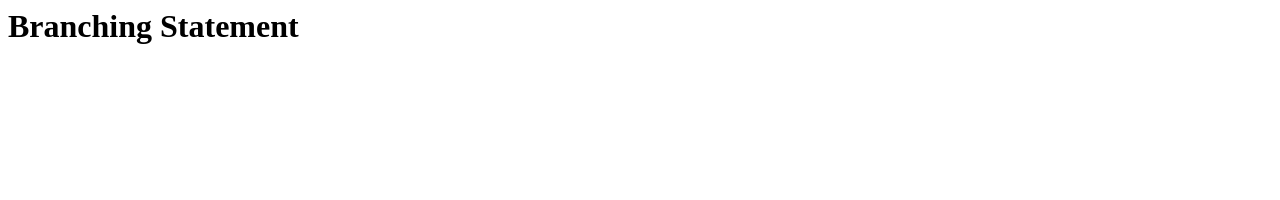
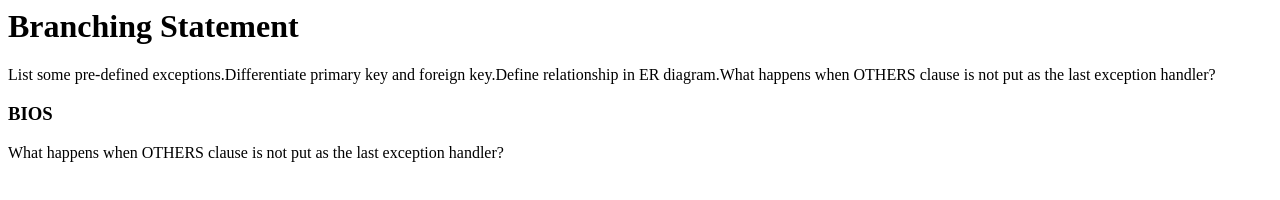
Before and after one commit to gowtham-it21/dayskill2, a plain HTML site: page index.html in a window 1280 px wide. Drawn offline with Linux system fonts and the light colour scheme.

Commit message:
feature commit

```diff
--- a/index.html
+++ b/index.html
@@ -6,6 +6,9 @@
 
 <body>
     <h1>Branching Statement</h1>
+    <p>List some pre-defined exceptions.Differentiate primary key and foreign key.Define relationship in ER diagram.What happens when OTHERS clause is not put as the last exception handler?</p>
+<h3>BIOS</h3>
+<p>What happens when OTHERS clause is not put as the last exception handler?</p>
 </body>
 
 </html>
```
